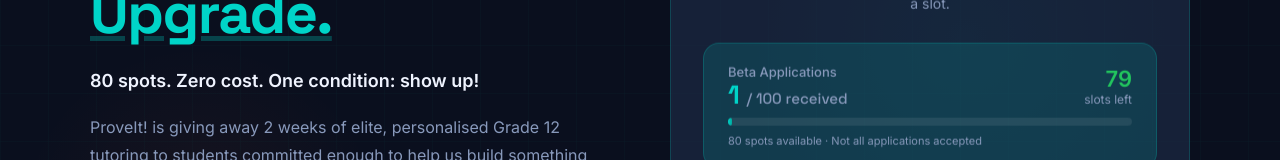
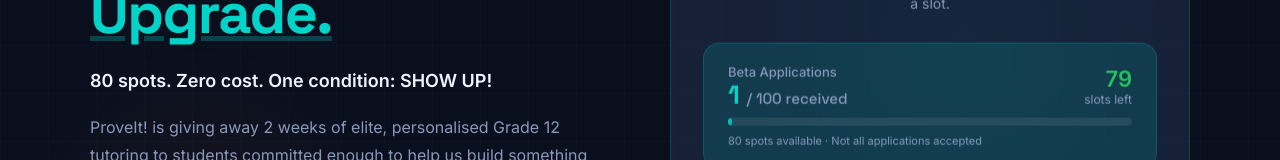
Before and after one commit to rakgolelaferdinand/proveit-beta, a React (Vite) app: page / in a window 1280 px wide. Shown: the part 291-451 px from the top of the page. Built offline with nearby package versions, Linux system fonts and the light colour scheme.

Commit message:
Update App.jsx

```diff
--- a/src/App.jsx
+++ b/src/App.jsx
@@ -211,7 +211,7 @@
           </h1>
 
           <p className="fade-up-2" style={{ fontSize:18, color:T.whiteDim, lineHeight:1.75, marginBottom:16, maxWidth:520 }}>
-            <strong style={{ color:T.white }}>80 spots. Zero cost. One condition: show up!</strong>
+            <strong style={{ color:T.white }}>80 spots. Zero cost. One condition: SHOW UP!</strong>
           </p>
           <p className="fade-up-2" style={{ fontSize:16, color:T.whiteDim, lineHeight:1.75, marginBottom:36, maxWidth:520 }}>
             ProveIt! is giving away 2 weeks of elite, personalised Grade 12 tutoring to students committed enough to help us build something great. You get premium lessons in Mathematics, Physics and Chemistry. We get honest feedback.
@@ -504,7 +504,7 @@
             Thank you, <strong style={{ color:T.white }}>{form.name}</strong>. We've received your application and sent a confirmation to <strong style={{ color:T.teal }}>{form.email}</strong>.
           </p>
           <p style={{ fontSize:15, color:T.whiteDim, lineHeight:1.75, marginBottom:32 }}>
-            KINDLY CHECK YOUR SPAM FOLDER AND CLICK "REPORT AS NOT SPAM".
+            KINDLY CHECK YOUR SPAM FOLDER AND CLICK <strong style={{ color:T.white }}>"REPORT AS NOT SPAM"</strong>.
           </p>
           <p style={{ fontSize:15, color:T.whiteDim, lineHeight:1.75, marginBottom:32 }}>
             We review applications individually and will confirm your slot <strong style={{ color:T.white }}>within 24 hours</strong>. Keep an eye on your inbox — ESPECIALLY your spam folder.
```
